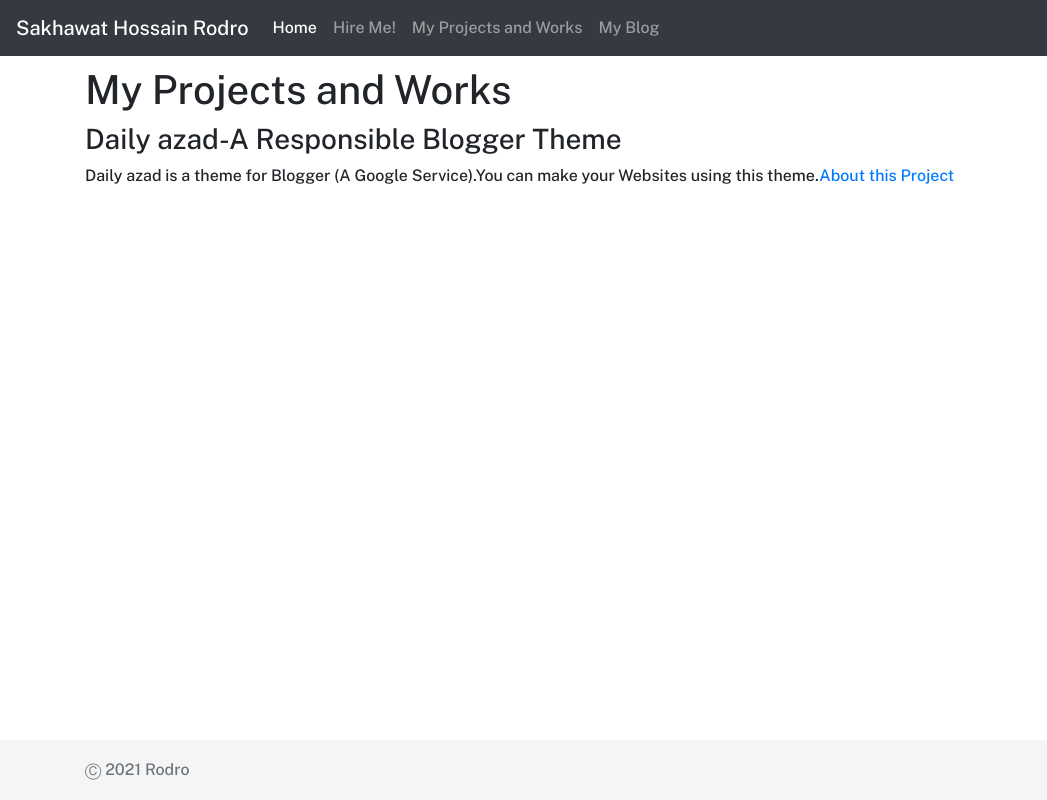
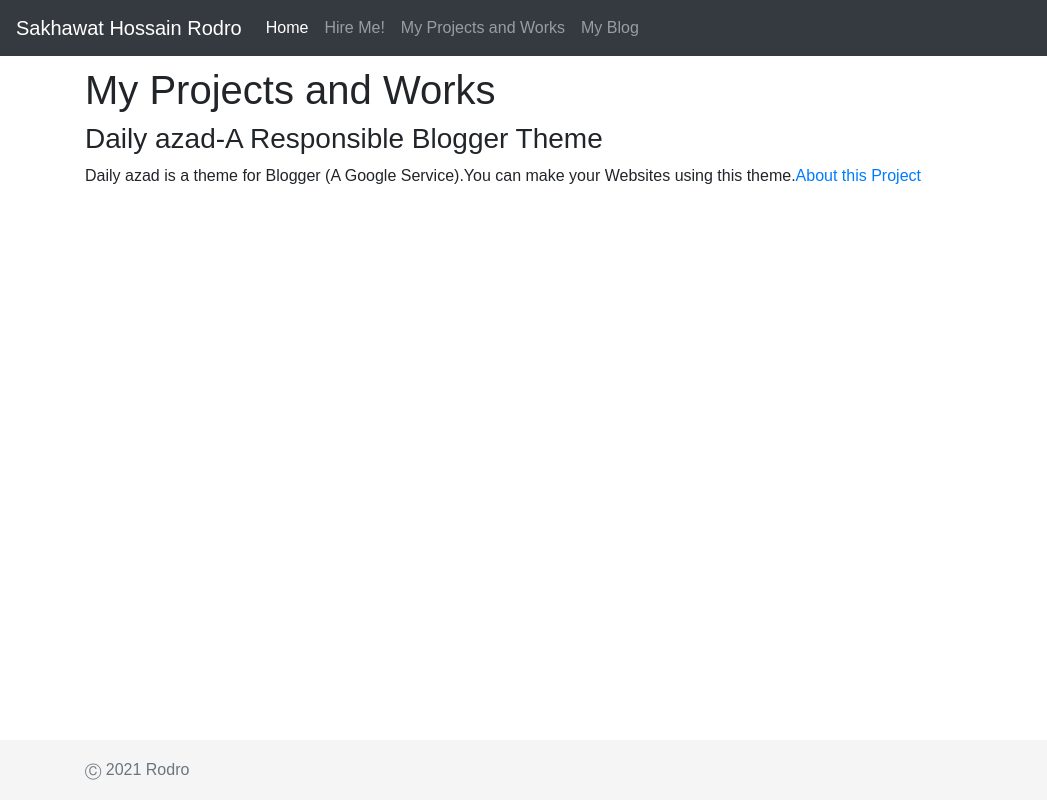
Before and after one commit to S522-rgb/rodro, a plain HTML site: page projects.html in a window 1280 px wide. Shown: the full height of the page, 0-1047 px from the left. Drawn offline with nearby package versions, Linux system fonts and the light colour scheme.

Commit message:
projects.html

```diff
--- a/projects.html
+++ b/projects.html
@@ -14,7 +14,7 @@
 
   <link rel="stylesheet" href="https://cdnjs.cloudflare.com/ajax/libs/font-awesome/4.7.0/css/font-awesome.min.css">
   <link rel="preconnect" href="https://fonts.gstatic.com">
-<link href="https://fonts.googleapis.com/css2?family=Noto+Sans&family=Public+Sans:wght@500&display=swap" rel="stylesheet">
+<link href="https://fonts.googleapis.com/css2?family=Ubuntu:wght@300&display=swap" rel="stylesheet">
 </head>
 <nav class="navbar navbar-dark bg-dark navbar-expand-lg">
   <a class="navbar-brand" href="https://s522-rgb.github.io">Sakhawat Hossain Rodro</a>
```
